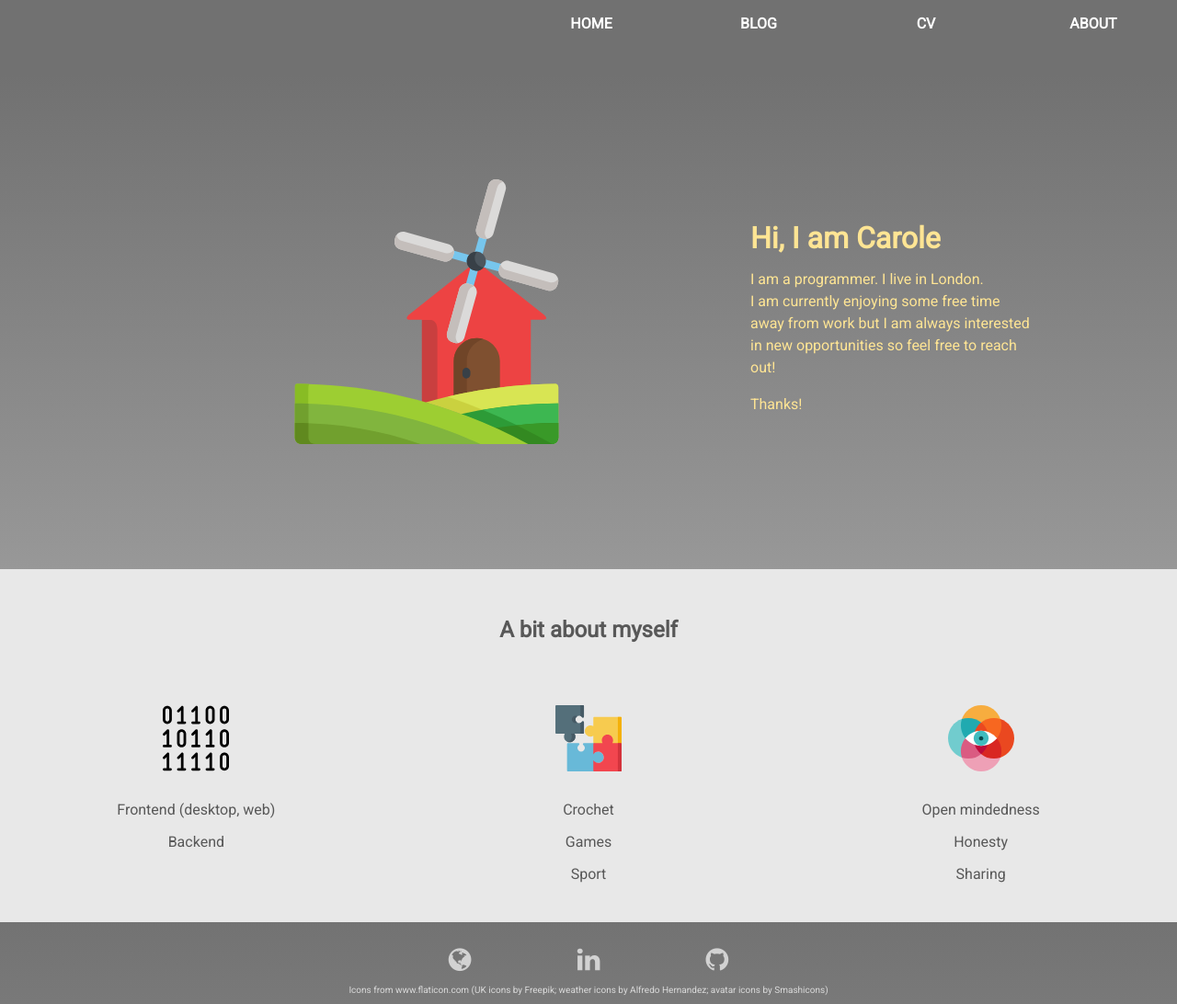
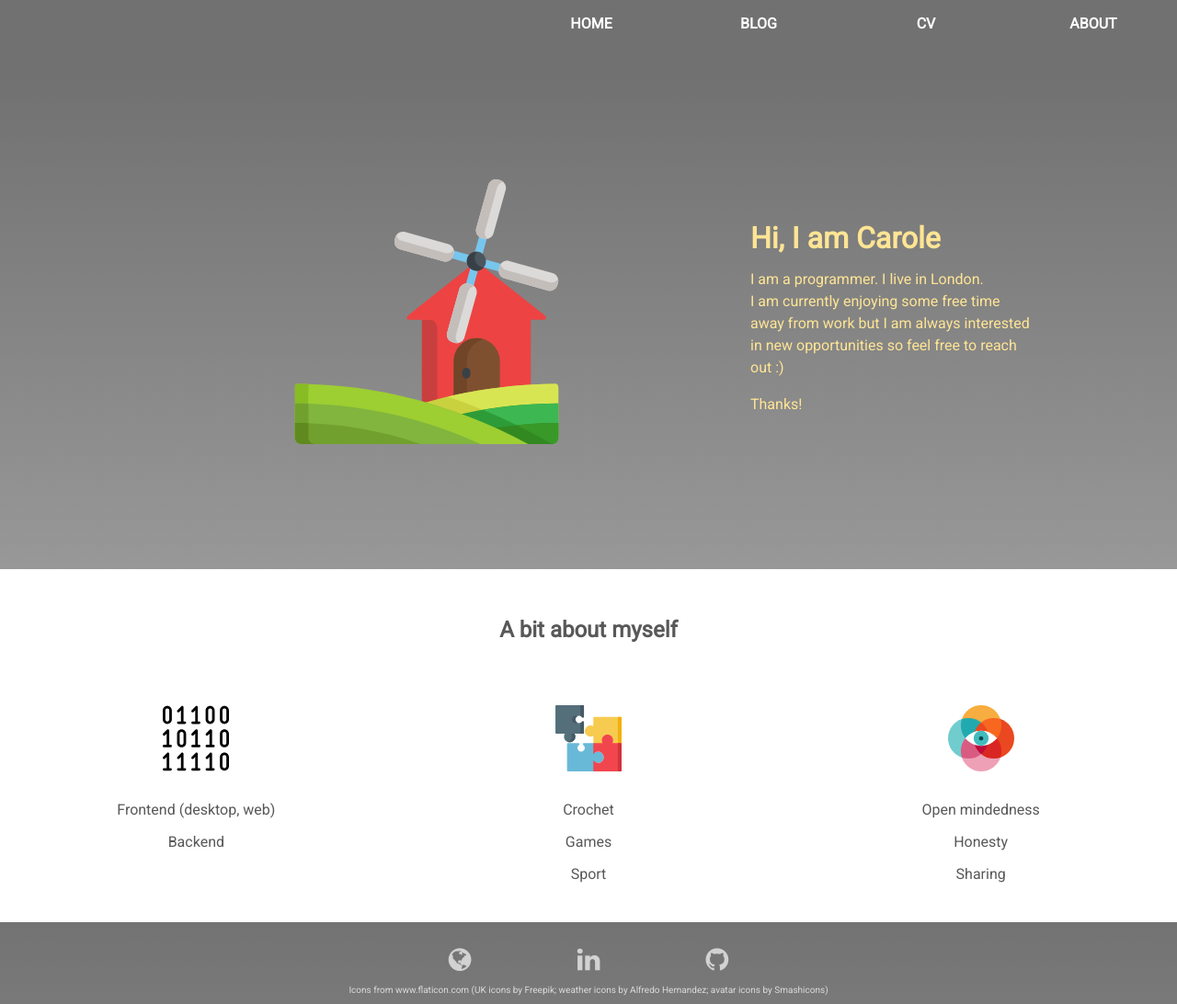
Before and after one commit to caroleolivier/caroleolivier.github.io, a Jekyll site: the page built from about/index.html, in a window 1280 px wide. Shown: the whole page at 92% size. Built offline with Jekyll 4.4.1, drawn with Linux system fonts in a browser that asks for light colours.

Commit message:
Change background

```diff
--- a/about/index.html
+++ b/about/index.html
@@ -14,7 +14,7 @@ title: About
             </p>
             <p>
                 I am currently enjoying some free time away from work
-                but I am always interested in new opportunities so feel free to reach out!
+                but I am always interested in new opportunities so feel free to reach out :)
             <p class="thanks">
                 Thanks!
             </p>
--- a/assets/sass/about.scss
+++ b/assets/sass/about.scss
@@ -39,7 +39,7 @@ $about-icon-height: 5em;
 
     .description {
         height: 20em;
-        background:#e8e8e8;
+        background:white;
         color: #585858;
         padding: 2em 0;
         margin-bottom: 1em;
```
